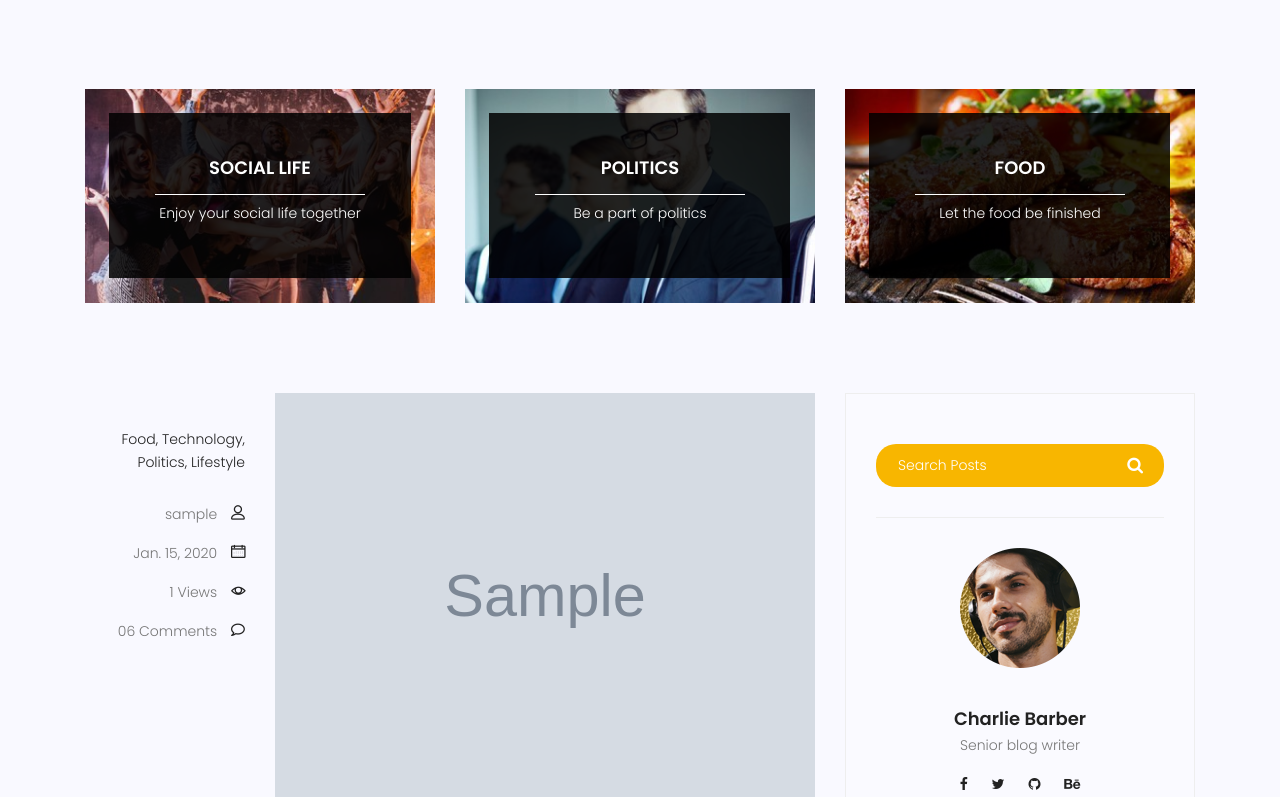
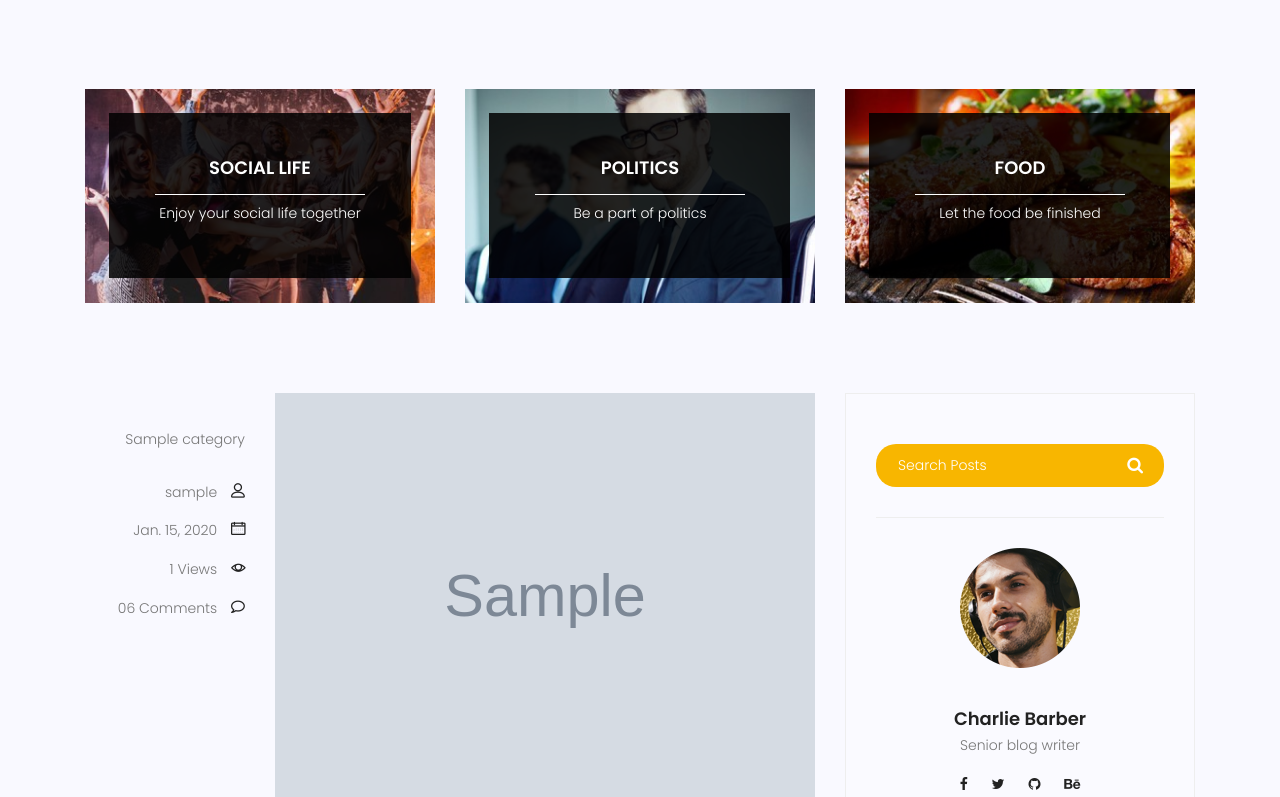
Before and after one commit to H03ein99/MySite, a Django app: page /blog/ in a window 1280 px wide. Shown: the part 689-1486 px from the top of the page. Run offline with Django 5.2, Linux system fonts and the light colour scheme; tables that the repository leaves empty hold one stand-in row (values such as "Sample post"); grey boxes marked "Sample" are stand-in pictures; some libraries are stand-ins or nearby versions.

Commit message:
Update template
we show specific categories about each post now

```diff
--- a/MySite/templates/blog/blog-home.html
+++ b/MySite/templates/blog/blog-home.html
@@ -86,17 +86,11 @@
             <div class="col-lg-3 col-md-3 meta-details">
               <ul class="tags">
                 <li>
-                  <a href="#">Food,</a>
+                  {% for cat in post.category.all %}
+                  {{cat.name}}{% if not forloop.last %}, {% endif %}
+                  {% endfor %}
                 </li>
-                <li>
-                  <a href="#">Technology,</a>
-                </li>
-                <li>
-                  <a href="#">Politics,</a>
-                </li>
-                <li>
-                  <a href="#">Lifestyle</a>
-                </li>
+
               </ul>
               <div class="user-details row">
                 <p class="user-name col-lg-12 col-md-12 col-6">
```
Also changed, not shown: MySite/media/pizza.jpg (added).
